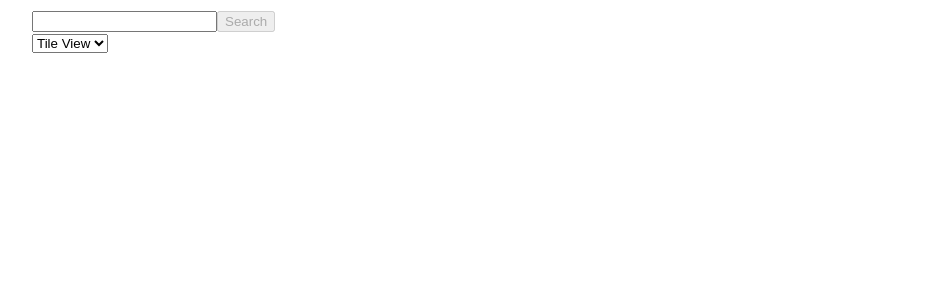
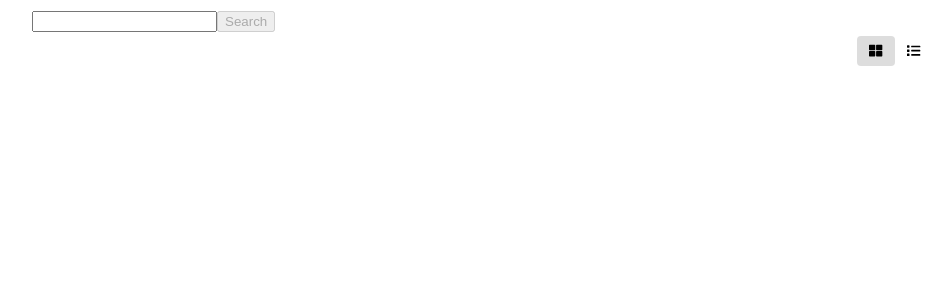
Before and after one commit to a7luong7/Lyric-Search, a React (Create React App) app: page / in a window 1280 px wide. Shown: the top 300 px of the page, without its empty margins (158-1110 px from the left). Built offline with nearby package versions, Linux system fonts and the light colour scheme.

Commit message:
added icon-based song view selector

```diff
--- a/package.json
+++ b/package.json
@@ -3,6 +3,9 @@
   "version": "0.1.0",
   "private": true,
   "dependencies": {
+    "@fortawesome/fontawesome-svg-core": "^1.2.36",
+    "@fortawesome/free-solid-svg-icons": "^5.15.4",
+    "@fortawesome/react-fontawesome": "^0.1.15",
     "@testing-library/jest-dom": "^5.14.1",
     "@testing-library/react": "^11.2.7",
     "@testing-library/user-event": "^12.8.3",
@@ -43,6 +46,7 @@
     "@types/react": "^17.0.24",
     "@types/react-dom": "^17.0.9",
     "@types/react-router-dom": "^5.3.0",
+    "@types/styled-components": "^5.1.14",
     "@typescript-eslint/eslint-plugin": "^4.29.3",
     "@typescript-eslint/parser": "^4.29.3",
     "eslint": "^7.32.0",
--- a/src/App.tsx
+++ b/src/App.tsx
@@ -4,6 +4,8 @@ import {
   BrowserRouter as Router,
   Switch, Route, Link,
 } from 'react-router-dom';
+import { library } from '@fortawesome/fontawesome-svg-core';
+import { faSearch, faLongArrowAltDown, faLongArrowAltUp, faList, faThLarge } from '@fortawesome/free-solid-svg-icons';
 import { SearchForm, SongList, SongView } from './components';
 import SongsContext from './contexts';
 import { reducer, initialState } from './reducers';
@@ -41,6 +43,12 @@ const App = () => {
   const [songState, dispatch] = useReducer(reducer, initialState);
   const [searchTerm, setSearchTerm] = useState('');
 
+  library.add(faSearch);
+  library.add(faLongArrowAltDown);
+  library.add(faLongArrowAltUp);
+  library.add(faList);
+  library.add(faThLarge);
+
   const style = {
     maxWidth: '900px',
     margin: 'auto',
--- /dev/null
+++ b/src/components/icon/index.tsx
@@ -0,0 +1,38 @@
+/* eslint-disable react/require-default-props */
+import React from 'react';
+import { FontAwesomeIcon } from '@fortawesome/react-fontawesome';
+import { faSpinner } from '@fortawesome/free-solid-svg-icons';
+import { IconProp, SizeProp } from '@fortawesome/fontawesome-svg-core';
+
+export const Icon = ({
+  icon,
+  size,
+  color = '',
+} : {
+  icon: IconProp,
+  size?: SizeProp,
+  color?: string
+}) => (<FontAwesomeIcon icon={icon} size={size} color={color} />);
+
+export const IconWithLoad = ({
+  isLoading,
+  icon,
+  size,
+  color = '',
+} : {
+  isLoading : boolean,
+  icon : IconProp,
+  size? : SizeProp,
+  color? : string
+}) => {
+  if (isLoading) {
+    return (
+      <FontAwesomeIcon
+        icon={faSpinner}
+        pulse
+        spin
+      />
+    );
+  }
+  return (<Icon icon={icon} size={size} color={color} />);
+};
--- /dev/null
+++ b/src/components/select-group/index.tsx
@@ -0,0 +1,67 @@
+import React, { useState } from 'react';
+import styled from 'styled-components';
+import { Icon } from '../icon';
+
+interface SelectOptionBaseProps {
+  selected?: boolean
+}
+
+const SelectOptionBase = styled.button<SelectOptionBaseProps>`
+  overflow: hidden;
+  border: none;
+  border-radius: 4px;
+  display: inline-block;
+  height: 30px;
+  line-height: 30px;
+  padding: 0 12px;
+  vertical-align: middle;
+  -webkit-tap-highlight-color: transparent;
+  font-family: inherit;
+
+  background-color: ${(props) => (props.selected ? '#ddd' : '#fff')};
+  color: ${(props) => (props.selected ? 'inherit' : 'inherit')};
+
+  &:not([disabled]) {
+    cursor:pointer
+  }
+  &:hover {
+    ${(props) => (props.selected ? '' : '-webkit-filter: brightness(90%);')};
+  }`;
+
+const SelectGroupOption = ({
+  children, value, selectedValue, handleClick,
+} : {
+  children: any,
+  value: any,
+  selectedValue:any,
+  handleClick: (e:any)=>void
+}) => (
+  <SelectOptionBase
+    title={value}
+    value={value}
+    selected={value === selectedValue}
+    onClick={handleClick}
+  >
+    {children}
+  </SelectOptionBase>
+);
+
+export const SelectGroup = () => {
+  const [selectedValue, setSelectedValue] = useState('tiles');
+  const handleClick = (e:any) => {
+    setSelectedValue(e.target.closest('button').value);
+  };
+
+  return (
+    <div>
+      <SelectGroupOption value="tiles" selectedValue={selectedValue} handleClick={handleClick}>
+        <Icon icon="th-large" />
+      </SelectGroupOption>
+      <SelectGroupOption value="list" selectedValue={selectedValue} handleClick={handleClick}>
+        <Icon icon="list" />
+      </SelectGroupOption>
+    </div>
+  );
+};
+
+export default SelectGroupOption;
--- a/src/components/song-list/index.tsx
+++ b/src/components/song-list/index.tsx
@@ -10,6 +10,8 @@ import { Song, SongWithLyricsHighlight, LyricsHighlight } from '../../types';
 import * as S from './styles';
 import * as Grid from '../../styles';
 import SongsContext from '../../contexts';
+import SelectGroupOption from '../select-group';
+import { Icon } from '../icon';
 
 const SongLyricHighlight = ({ highlights } : { highlights: LyricsHighlight[] }) => {
   const highlight = highlights.find((x) => x.property === 'lyrics');
@@ -67,11 +69,11 @@ const SongTile = ({ song, handleClick } : {
       tabIndex={0}
       style={style}
     >
-      <S.SongItemImgWrapper>
+      <S.SongImgWrapper>
         {imgUrl
           ? <S.SongItemImg src={imgUrl} alt="Album art" />
           : <div>Loading...</div>}
-      </S.SongItemImgWrapper>
+      </S.SongImgWrapper>
       <div>
         <S.SongTitle>{song.title}</S.SongTitle>
         <S.SongArtist>{song.artist}</S.SongArtist>
@@ -156,9 +158,29 @@ const LoadMoreButton = () => {
   );
 };
 
+const ViewSelector = ({ value, setValue } : {
+  value: any,
+  setValue: (val:any) => void
+}) => {
+  const handleClick = (e:any) => {
+    setValue(e.target.closest('button').value);
+  };
+
+  return (
+    <div>
+      <SelectGroupOption value="tiles" selectedValue={value} handleClick={handleClick}>
+        <Icon icon="th-large" />
+      </SelectGroupOption>
+      <SelectGroupOption value="list" selectedValue={value} handleClick={handleClick}>
+        <Icon icon="list" />
+      </SelectGroupOption>
+    </div>
+  );
+};
+
 const SongList = () => {
   const [songsState, dispatch] = useContext(SongsContext);
-  const [view, setView] = useState<string>('tileView');
+  const [view, setView] = useState<string>('tiles');
   const history = useHistory();
 
   const { songs, query, isLoading } = songsState;
@@ -167,28 +189,25 @@ const SongList = () => {
       type: 'SET_CURRENT_SONG',
       data: song.id,
     });
-    // history.push('/song');
+    history.push('/song');
   };
 
   if (songs.length === 0 && query && !isLoading) { return (<div>No songs found</div>); }
 
   return (
     <div>
-      <div>
-        <select onChange={(e) => setView(e.target.value)}>
-          <option value="tileView">Tile View</option>
-          <option value="listView">List View</option>
-        </select>
+      <div style={{ display: 'flex', margin: '.25rem 0', justifyContent: 'flex-end' }}>
+        <ViewSelector value={view} setValue={setView} />
       </div>
       <div>
-        {view === 'listView' && songs.map((song) => (
+        {view === 'list' && songs.map((song) => (
           <SongItem
             key={song.id}
             song={song}
             handleClick={() => setCurrentSong(song)}
           />
         ))}
-        {view === 'tileView'
+        {view === 'tiles'
         && (
         <Grid.Row>
           { songs.map((song) => (
--- a/src/components/song-list/styles.js
+++ b/src/components/song-list/styles.js
@@ -18,13 +18,24 @@ export const SongItemImg = styled.img`
     border: solid gray 0px;
 `;
 
+export const SongImgWrapper = styled.div`
+    max-height: 200px;
+    max-width: 200px;
+    border-radius:0.25rem;
+    border: solid #eee 1px;
+    overflow:hidden;
+    margin: auto
+`;
+
 export const SongItemImgWrapper = styled.div`
     max-height: 100px;
     max-width: 100px;
     border-radius:0.25rem;
     border: solid #eee 1px;
     overflow:hidden;
-    margin-right:0.25rem;
+
+    margin:auto 0;
+    margin-right:0.5rem;
 `;
 
 export const SongTitle = styled.div`
--- a/src/styles.js
+++ b/src/styles.ts
@@ -9,12 +9,6 @@ const sizes = {
   xxl: '1400px',
 };
 
-const getCol = (col, xs) => {
-  if (!Number.isNaN(Number(col))) return col;
-  if (!Number.isNaN(Number(xs))) return xs;
-  return '12';
-};
-
 export const Row = styled.div`
   display: grid;
   grid-template-columns: repeat(12, 1fr);
@@ -22,11 +16,19 @@ export const Row = styled.div`
   grid-row-gap: 1em;
 `;
 
-export const Col = styled.div`
+interface ColProps {
+  xs?:number,
+  sm?:number,
+  md?:number,
+  lg?:number,
+  xl?:number,
+}
+
+export const Col = styled.div<ColProps>`
   grid-column: span ${(props) => props.xs || '12'};
 
   @media (min-width: ${sizes.sm}) {
-    grid-column: span ${(props) => getCol(props.sm, props.xs)}
+    ${(props) => (props.sm ? `grid-column: span ${props.sm}` : '')}
   }
 
   @media (min-width: ${sizes.md}) {
```
Also changed, not shown: 1 other file (tests, documents, lock files or other folders).
